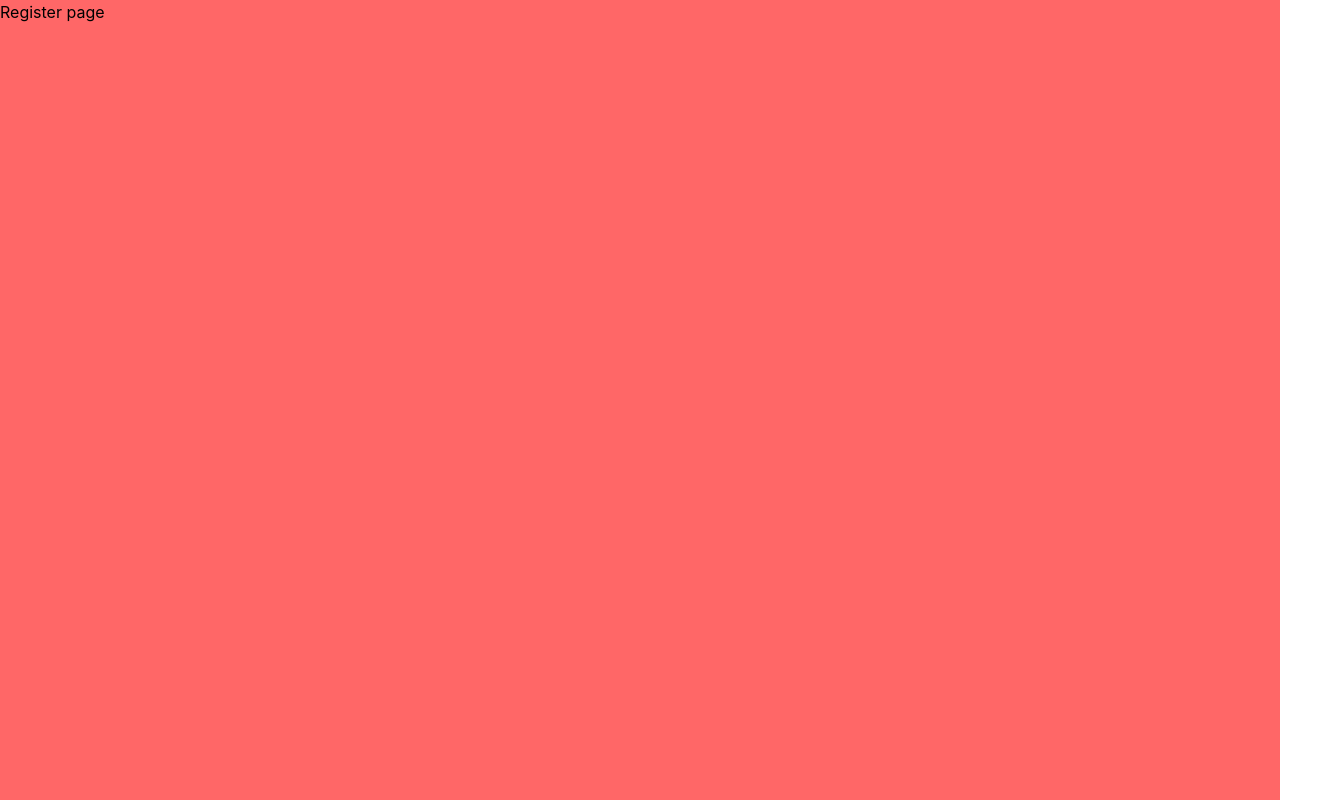
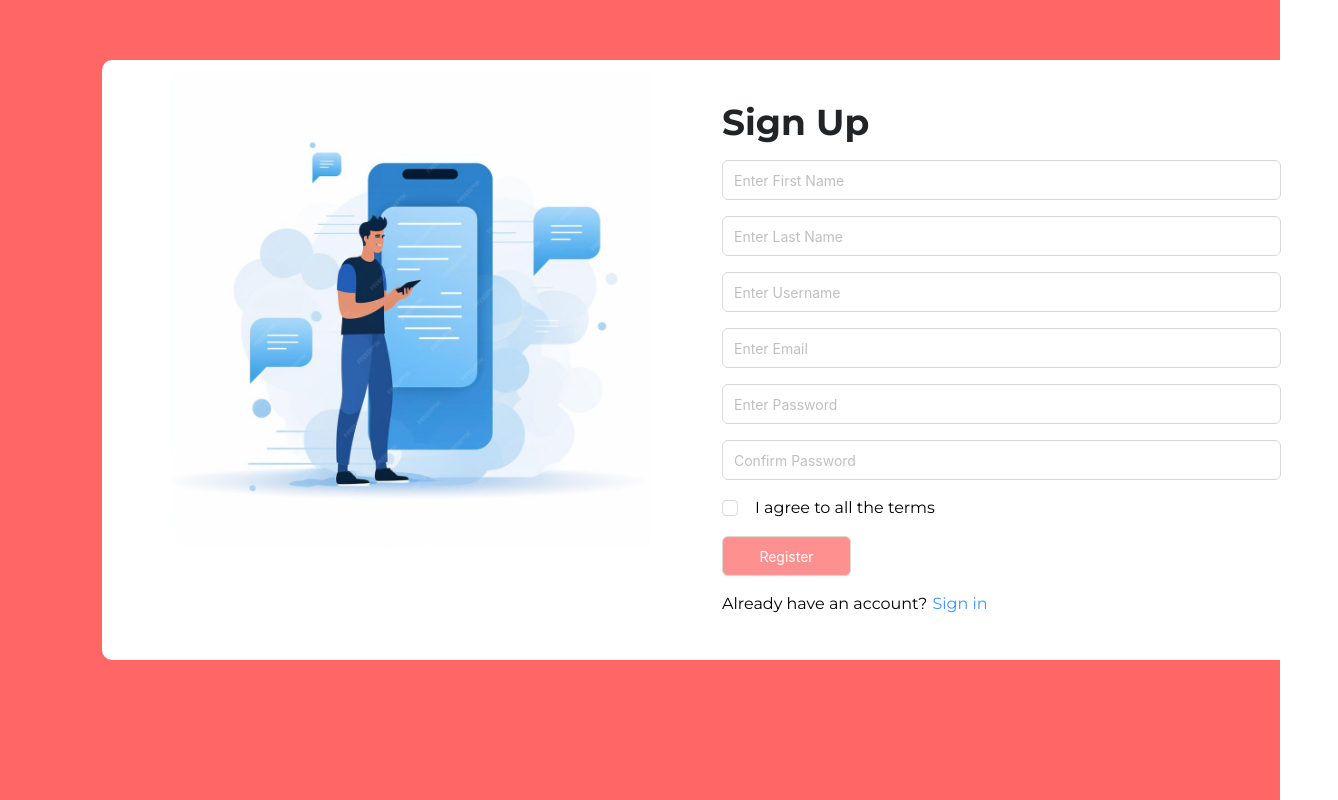
Before and after one commit to bindu8601/Task-Track, a React (Create React App) app in the folder client/: page / in a window 1280 px wide. Shown: the whole page, 1338 px wide, since content can reach past the window. Built offline with nearby package versions, Linux system fonts and the light colour scheme.

Commit message:
register page

```diff
--- a/client/package.json
+++ b/client/package.json
@@ -7,6 +7,7 @@
     "@testing-library/jest-dom": "^5.17.0",
     "@testing-library/react": "^13.4.0",
     "@testing-library/user-event": "^13.5.0",
+    "antd": "^5.22.1",
     "react": "^18.3.1",
     "react-dom": "^18.3.1",
     "react-scripts": "5.0.1",
--- a/client/public/index.html
+++ b/client/public/index.html
@@ -5,39 +5,20 @@
     <link rel="icon" href="%PUBLIC_URL%/favicon.ico" />
     <meta name="viewport" content="width=device-width, initial-scale=1" />
     <meta name="theme-color" content="#000000" />
-    <meta
-      name="description"
-      content="Web site created using create-react-app"
+    <meta name="description" content="Web site created using create-react-app" />
+    <link rel="apple-touch-icon" href="%PUBLIC_URL%/logo192.png" />
+    <link rel="manifest" href="%PUBLIC_URL%/manifest.json" />
+
+    <!-- Add Montserrat font -->
+    <link
+      href="https://fonts.googleapis.com/css2?family=Montserrat:wght@400;500;700&display=swap"
+      rel="stylesheet"
     />
-    <link rel="apple-touch-icon" href="%PUBLIC_URL%/logo192.png" />
-    <!--
-      manifest.json provides metadata used when your web app is installed on a
-      user's mobile device or desktop. See https://developers.google.com/web/fundamentals/web-app-manifest/
-    -->
-    <link rel="manifest" href="%PUBLIC_URL%/manifest.json" />
-    <!--
-      Notice the use of %PUBLIC_URL% in the tags above.
-      It will be replaced with the URL of the `public` folder during the build.
-      Only files inside the `public` folder can be referenced from the HTML.
 
-      Unlike "/favicon.ico" or "favicon.ico", "%PUBLIC_URL%/favicon.ico" will
-      work correctly both with client-side routing and a non-root public URL.
-      Learn how to configure a non-root public URL by running `npm run build`.
-    -->
     <title>React App</title>
   </head>
   <body>
     <noscript>You need to enable JavaScript to run this app.</noscript>
     <div id="root"></div>
-    <!--
-      This HTML file is a template.
-      If you open it directly in the browser, you will see an empty page.
-
-      You can add webfonts, meta tags, or analytics to this file.
-      The build step will place the bundled scripts into the <body> tag.
-
-      To begin the development, run `npm start` or `yarn start`.
-      To create a production bundle, use `npm run build` or `yarn build`.
-    -->
   </body>
 </html>
--- a/client/src/App.js
+++ b/client/src/App.js
@@ -1,4 +1,4 @@
-import Register from "./pages/Register";
+import Register from "./pages/Register/Register";
 
 
 function App() {
--- a/client/src/index.css
+++ b/client/src/index.css
@@ -2,9 +2,11 @@
 @tailwind components;
 @tailwind utilities;
 
+@import url('https://fonts.googleapis.com/css2?family=Montserrat:wght@400;500;700&display=swap');
+
 body {
   margin: 0;
-  font-family: -apple-system, BlinkMacSystemFont, 'Segoe UI', 'Roboto', 'Oxygen',
+  font-family: 'Montserrat', -apple-system, BlinkMacSystemFont, 'Segoe UI', 'Roboto', 'Oxygen',
     'Ubuntu', 'Cantarell', 'Fira Sans', 'Droid Sans', 'Helvetica Neue',
     sans-serif;
   -webkit-font-smoothing: antialiased;
@@ -12,6 +14,6 @@ body {
 }
 
 code {
-  font-family: source-code-pro, Menlo, Monaco, Consolas, 'Courier New',
+  font-family: 'Montserrat', source-code-pro, Menlo, Monaco, Consolas, 'Courier New',
     monospace;
 }
--- a/client/src/pages/Register.jsx
+++ /dev/null
@@ -1,13 +0,0 @@
-import React from 'react'
-
-const Register = () => {
-  return (
-    <div className="w-screen h-screen bg-[#FF6767]">
-      Register page
-    </div>
-  )
-}
-
-
-
-export default Register
--- /dev/null
+++ b/client/src/pages/Register/Register.jsx
@@ -0,0 +1,37 @@
+import React from 'react'
+import register from '../../assets/images/Register.png'
+import CustomInput from './components/CustomInput';
+import { Button, Checkbox } from 'antd';
+
+const Register = () => {
+  return (
+    <div className="w-screen h-screen bg-[#FF6767] relative">
+    <div className='flex bg-white w-[1236px] h-[600px] left-[102px] top-[60px] absolute' style={{borderRadius:'10px',boxShadow:'5px 4px 14px 0px rgba(0, 0, 0, 0.04),20px 16px 26px 0px rgba(0, 0, 0, 0.03),45px 36px 34px 0px rgba(0, 0, 0, 0.02),80px 64px 41px 0px rgba(0, 0, 0, 0.01),124px 100px 45px 0px rgba(0, 0, 0, 0);'}}>
+      <div className='w-[480px] h-[500px] flex items-center ml-[70px] mr-[70px]'>
+      <img src={register} />
+      </div>
+      <div className='mt-[40px]'>
+        <p className='text-[36px] font-[700] leading-[44px] text-[#212427]'>Sign Up</p>
+        <CustomInput placeHolder='Enter First Name'/>
+        <CustomInput placeHolder='Enter Last Name'/>
+        <CustomInput placeHolder='Enter Username'/>
+        <CustomInput placeHolder='Enter Email'/>
+        <CustomInput placeHolder='Enter Password'/>
+        <CustomInput placeHolder='Confirm Password'/>
+        <p className='flex pt-[16px]'>
+        <Checkbox className='pr-[17px]'/>
+I agree to all the terms
+        </p>
+        <Button className='w-[129px] h-[40px] bg-[#FF9090] text-[white] mt-[16px]'>Register</Button>
+        <p className='flex pt-[16px]'>Already have an account?
+          <p className='text-[#4096ff] pl-[5px]' style={{cursor:'pointer'}} >Sign in</p>
+        </p>
+      </div>
+    </div>
+    </div>
+  )
+}
+
+
+
+export default Register
--- /dev/null
+++ b/client/src/pages/Register/components/CustomInput.jsx
@@ -0,0 +1,13 @@
+import React from 'react'
+import { Input } from "antd";
+
+
+const CustomInput = ({placeHolder}) => {
+  return (
+    <div className='pt-4'>
+      <Input className='w-[559px] h-[40px]' placeholder={placeHolder}/>
+    </div>
+  )
+}
+
+export default CustomInput
--- a/client/tailwind.config.js
+++ b/client/tailwind.config.js
@@ -4,7 +4,11 @@ module.exports = {
     "./src/**/*.{js,jsx,ts,tsx}",
   ],
   theme: {
-    extend: {},
+    extend: {
+      fontFamily: {
+        sans: ['Montserrat', 'ui-sans-serif', 'system-ui'],
+      },
+    },
   },
   plugins: [],
 }
```
Also changed, not shown: client/src/assets/images/Register.png (added), 1 other file (tests, documents, lock files or other folders).
